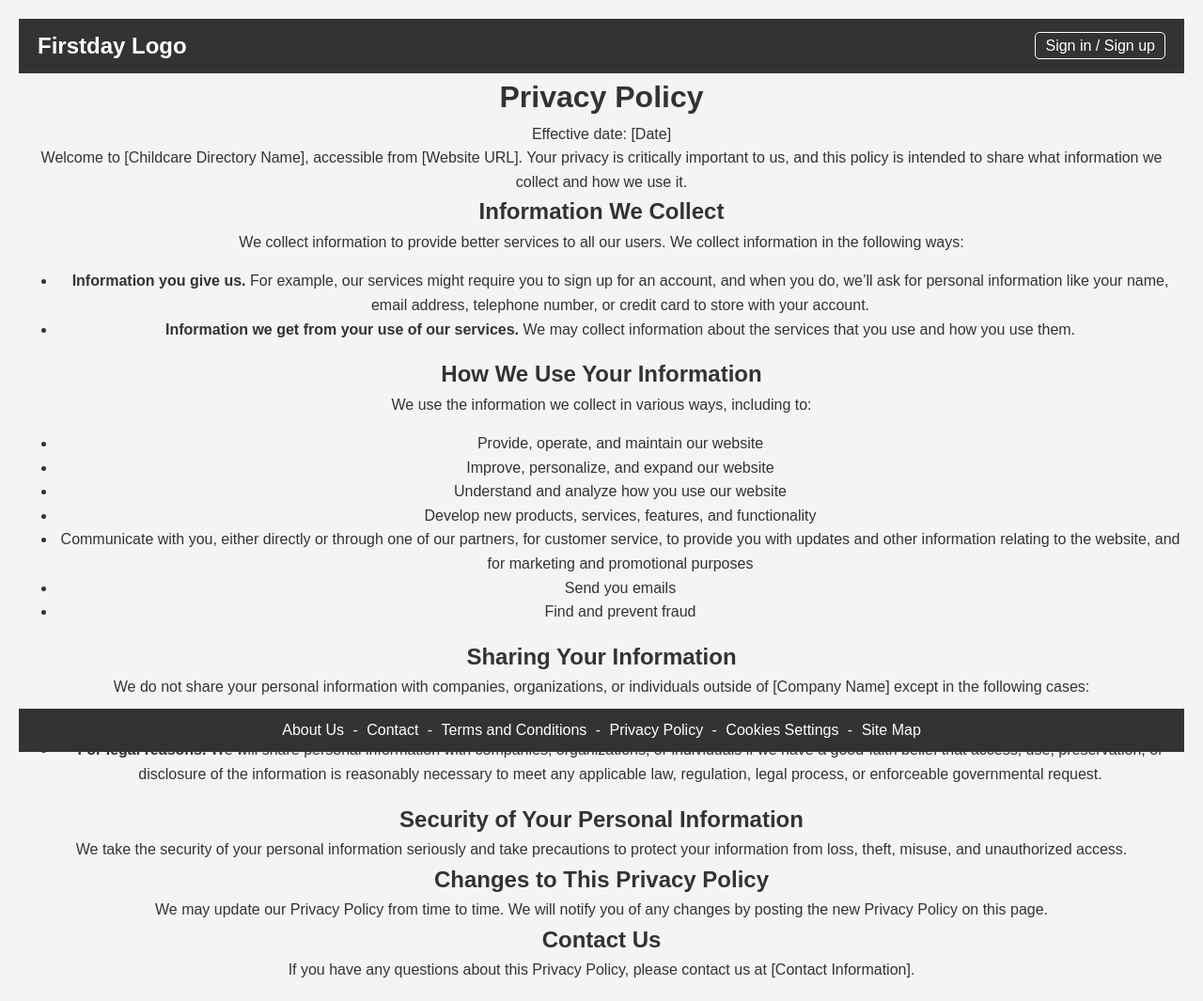
After one commit to cheesecrackers2544/Firstday, a PHP site: page /privacy-policy.php in a window 1280 px wide. The commit adds this page. Shown: the whole page at 94% size. Run offline with PHP 8.4, Linux system fonts and the light colour scheme.

Commit message:
bit website front end update

```diff
--- a/databasedirectory/scripts/WebsitewithnoCMS/footer.php
+++ b/databasedirectory/scripts/WebsitewithnoCMS/footer.php
@@ -1,9 +1,9 @@
 <footer>
     <a href="about-us.php">About Us</a> -
     <a href="contact.php">Contact</a> -
-    <a href="terms.php">Terms and Conditions</a> -
-    <a href="privacy.php">Privacy Policy</a> -
-    <a href="cookies.php">Cookies Settings</a> -
+    <a href="terms-and-conditions.php">Terms and Conditions</a> -
+    <a href="privacy-policy.php">Privacy Policy</a> -
+    <a href="cookies-settings.php">Cookies Settings</a> -
     <a href="sitemap.php">Site Map</a>
 </footer>
 
--- a/databasedirectory/scripts/WebsitewithnoCMS/header.php
+++ b/databasedirectory/scripts/WebsitewithnoCMS/header.php
@@ -12,5 +12,5 @@
             <a href="index.php" style="color: inherit; text-decoration: none;">Firstday Logo</a>
         </div>
         <nav>
-            <a href="sign-in-sign-up-page">Sign in / Sign up</a>
+            <a href="signin-signup.php">Sign in / Sign up</a>
     </header>
--- /dev/null
+++ b/databasedirectory/scripts/WebsitewithnoCMS/logout.php
@@ -0,0 +1,6 @@
+<?php
+// logout.php
+session_start();
+session_destroy();
+
+header("Location: login.php"); // Redirect to login page
--- /dev/null
+++ b/databasedirectory/scripts/WebsitewithnoCMS/privacy-policy.php
@@ -0,0 +1,58 @@
+<?php include 'header.php'; ?>
+
+<!DOCTYPE html>
+<html lang="en">
+<head>
+    <meta charset="UTF-8">
+    <meta name="viewport" content="width=device-width, initial-scale=1.0">
+    <title>Privacy Policy | [Childcare Directory Name]</title>
+    <link rel="stylesheet" href="styles.css">
+</head>
+<body>
+
+    <main>
+        <h1>Privacy Policy</h1>
+        <section>
+            <p>Effective date: [Date]</p>
+            <p>Welcome to [Childcare Directory Name], accessible from [Website URL]. Your privacy is critically important to us, and this policy is intended to share what information we collect and how we use it.</p>
+
+            <h2>Information We Collect</h2>
+            <p>We collect information to provide better services to all our users. We collect information in the following ways:</p>
+            <ul>
+                <li><strong>Information you give us.</strong> For example, our services might require you to sign up for an account, and when you do, we’ll ask for personal information like your name, email address, telephone number, or credit card to store with your account.</li>
+                <li><strong>Information we get from your use of our services.</strong> We may collect information about the services that you use and how you use them.</li>
+            </ul>
+
+            <h2>How We Use Your Information</h2>
+            <p>We use the information we collect in various ways, including to:</p>
+            <ul>
+                <li>Provide, operate, and maintain our website</li>
+                <li>Improve, personalize, and expand our website</li>
+                <li>Understand and analyze how you use our website</li>
+                <li>Develop new products, services, features, and functionality</li>
+                <li>Communicate with you, either directly or through one of our partners, for customer service, to provide you with updates and other information relating to the website, and for marketing and promotional purposes</li>
+                <li>Send you emails</li>
+                <li>Find and prevent fraud</li>
+            </ul>
+
+            <h2>Sharing Your Information</h2>
+            <p>We do not share your personal information with companies, organizations, or individuals outside of [Company Name] except in the following cases:</p>
+            <ul>
+                <li><strong>With your consent.</strong> We will share personal information with companies, organizations, or individuals outside of [Company Name] when we have your consent to do so.</li>
+                <li><strong>For legal reasons.</strong> We will share personal information with companies, organizations, or individuals if we have a good-faith belief that access, use, preservation, or disclosure of the information is reasonably necessary to meet any applicable law, regulation, legal process, or enforceable governmental request.</li>
+            </ul>
+
+            <h2>Security of Your Personal Information</h2>
+            <p>We take the security of your personal information seriously and take precautions to protect your information from loss, theft, misuse, and unauthorized access.</p>
+
+            <h2>Changes to This Privacy Policy</h2>
+            <p>We may update our Privacy Policy from time to time. We will notify you of any changes by posting the new Privacy Policy on this page.</p>
+
+            <h2>Contact Us</h2>
+            <p>If you have any questions about this Privacy Policy, please contact us at [Contact Information].</p>
+        </section>
+    </main>
+
+    <?php include 'footer.php'; ?>
+</body>
+</html>
--- a/databasedirectory/scripts/WebsitewithnoCMS/styles.css
+++ b/databasedirectory/scripts/WebsitewithnoCMS/styles.css
@@ -16,6 +16,7 @@ body {
     background: #f4f4f4;
     color: #333;
     padding: 20px;
+    text-align: center; /* Center text */
 }
 
 header {
@@ -94,20 +95,14 @@ footer a:hover {
 
 /* Responsive adjustments */
 @media (max-width: 768px) {
-    #search-box {
+    #search-box, input[type="submit"] {
         width: 70%;
         display: block;
         margin: 10px auto;
     }
-
-    input[type="submit"] {
-        display: block;
-        width: 70%;
-        margin: 10px auto;
-    }
 }
 
-.content-container {
+.content-container, .form-container {
     max-width: 800px;
     margin: 0 auto;
     padding: 20px;
@@ -119,3 +114,20 @@ footer a:hover {
     height: auto;
     margin: 20px 0;
 }
+
+/* Centering buttons and forms */
+.button-container, .form-container {
+    text-align: center;
+    margin: 20px auto;
+}
+
+/* Centering input elements and labels */
+form label, form input, form button {
+    display: block;
+    margin: 10px auto;
+    text-align: left;
+}
+
+.button-container button {
+    margin: 5px; /* Adds space around buttons */
+}
```
Also changed, not shown: databasedirectory/scripts/WebsitewithnoCMS/cookie-settings.php (added, +47 -0 lines), databasedirectory/scripts/WebsitewithnoCMS/login.php (added, +34 -0 lines), databasedirectory/scripts/WebsitewithnoCMS/register.php (added, +42 -0 lines), databasedirectory/scripts/WebsitewithnoCMS/signin-signup.php (added, +73 -0 lines), databasedirectory/scripts/WebsitewithnoCMS/terms-and-conditions.php (added, +47 -0 lines).
